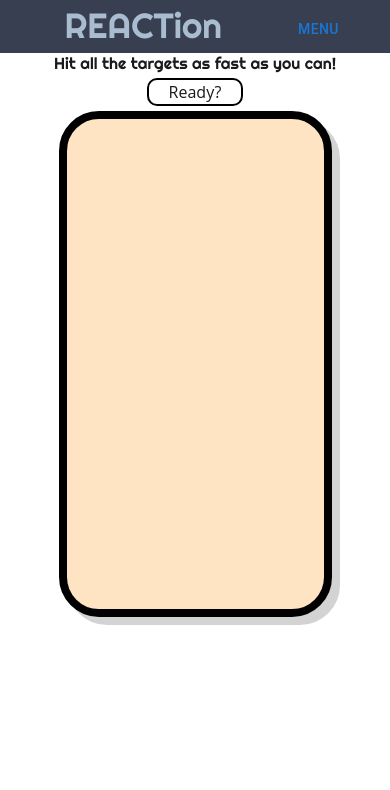
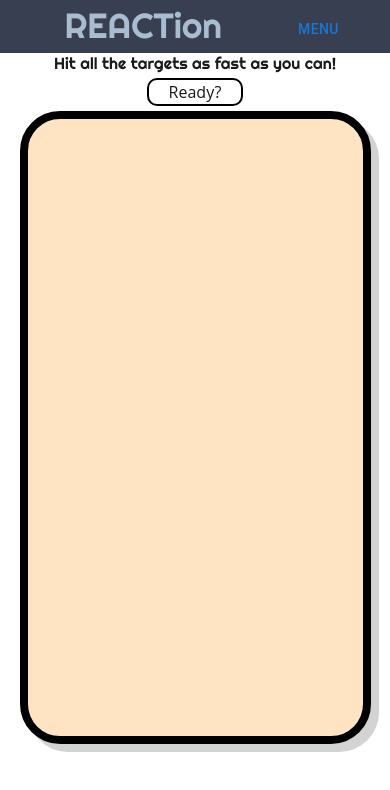
Before and after one commit to hudsonpepper/REACTion, a React (Vite) app in the folder client/: page / in a window 390 px wide. Shown: the top 790 px of the page. Built offline with nearby package versions, Linux system fonts and the light colour scheme.

Commit message:
final tweaks before merge

```diff
--- a/client/src/pages/GamePage/style.css
+++ b/client/src/pages/GamePage/style.css
@@ -22,3 +22,10 @@
   /* padding-bottom: 7vw;
   padding-right: 7vw; */
 }
+
+@media screen and (max-width: 640px) {
+  .game-viewport {
+    height: 75vh;
+    width: 90vw;
+  }
+}
```
